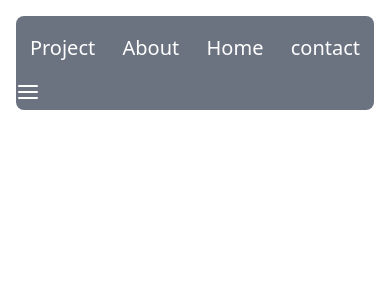
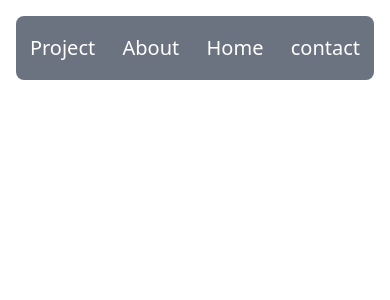
Before and after one commit to sumit851/Portfolio, a Next.js app: page /components/navbar in a window 390 px wide. Shown: the top 300 px of the page. Built offline with nearby package versions, Linux system fonts and the light colour scheme.

Commit message:
navbar completed

```diff
--- a/src/app/components/navbar/page.tsx
+++ b/src/app/components/navbar/page.tsx
@@ -1,13 +1,8 @@
 "use client";
 import Link from "next/link";
-import React, { useState } from "react";
-import { AlignJustify, X } from "lucide-react";
+
 import "./navbar.module.css";
 const Navbar = () => {
-  const [isOpen, setIsOpen] = useState(false);
-  const toggleMenu = () => {
-    setIsOpen(!isOpen);
-  };
   return (
     <nav className="bg-gray-500 rounded-lg mx-auto mt-4 w-11/12 max-w-4xl">
       <div className="flex justify-around items-center h-16">
@@ -24,35 +19,6 @@ const Navbar = () => {
           contact
         </Link>
       </div>
-      {/* Mobile Menu Button */}
-      <div>
-        <div className="md:hidden">
-          <button
-            onClick={toggleMenu}
-            className="text-white focus:outline-none"
-          >
-            {isOpen ? (
-              <X className="h-6 w-6" />
-            ) : (
-              <AlignJustify className="h-6 w-6" />
-            )}
-          </button>
-        </div>
-      </div>
-      {/* Mobile Menu */}
-      {isOpen && (
-        <div className="md:hidden bg-gray-800 rounded-lg mt-2 fixed bottom-4 right-4 w-40 shadow-lg">
-          <Link className="text-white text-xl" href="/pages/project">
-            Project
-          </Link>
-          <Link className="text-white text-xl" href="/pages/about">
-            About
-          </Link>
-          <Link className="text-white text-xl" href="/">
-            Home
-          </Link>
-        </div>
-      )}
     </nav>
   );
 };
```
